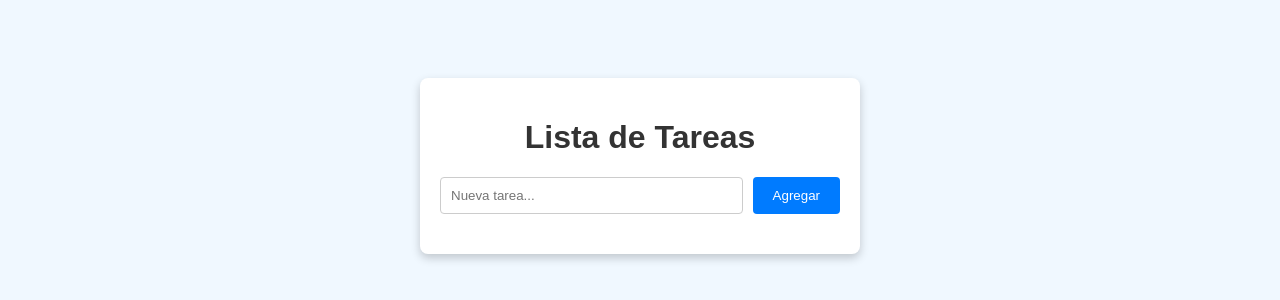
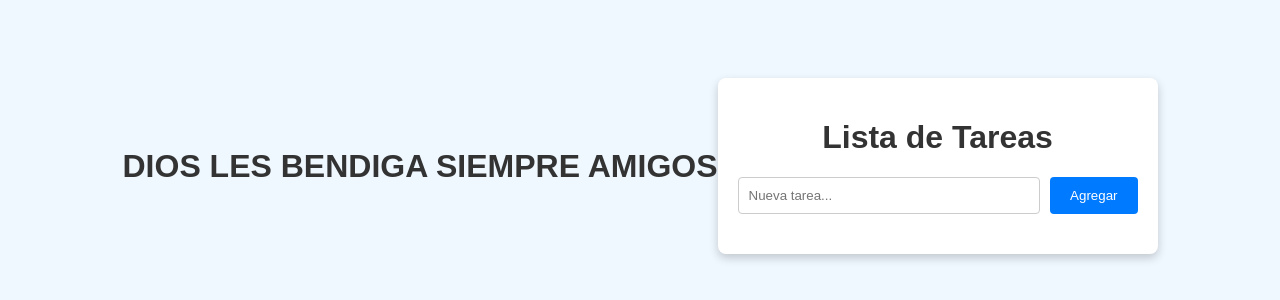
Before and after one commit to ramiroperichon/tareas-ejemplo, a plain HTML site: page index.html in a window 1280 px wide. Shown: the part 234-534 px from the top of the page. Drawn offline with Linux system fonts and the light colour scheme.

Commit message:
nuevos cambios

```diff
--- a/index.html
+++ b/index.html
@@ -100,6 +100,7 @@
     </style>
 </head>
 <body>
+    <h1>DIOS LES BENDIGA SIEMPRE AMIGOS</h1>
     <div class="container">
         <h1>Lista de Tareas</h1>
         <form id="taskForm">
```
